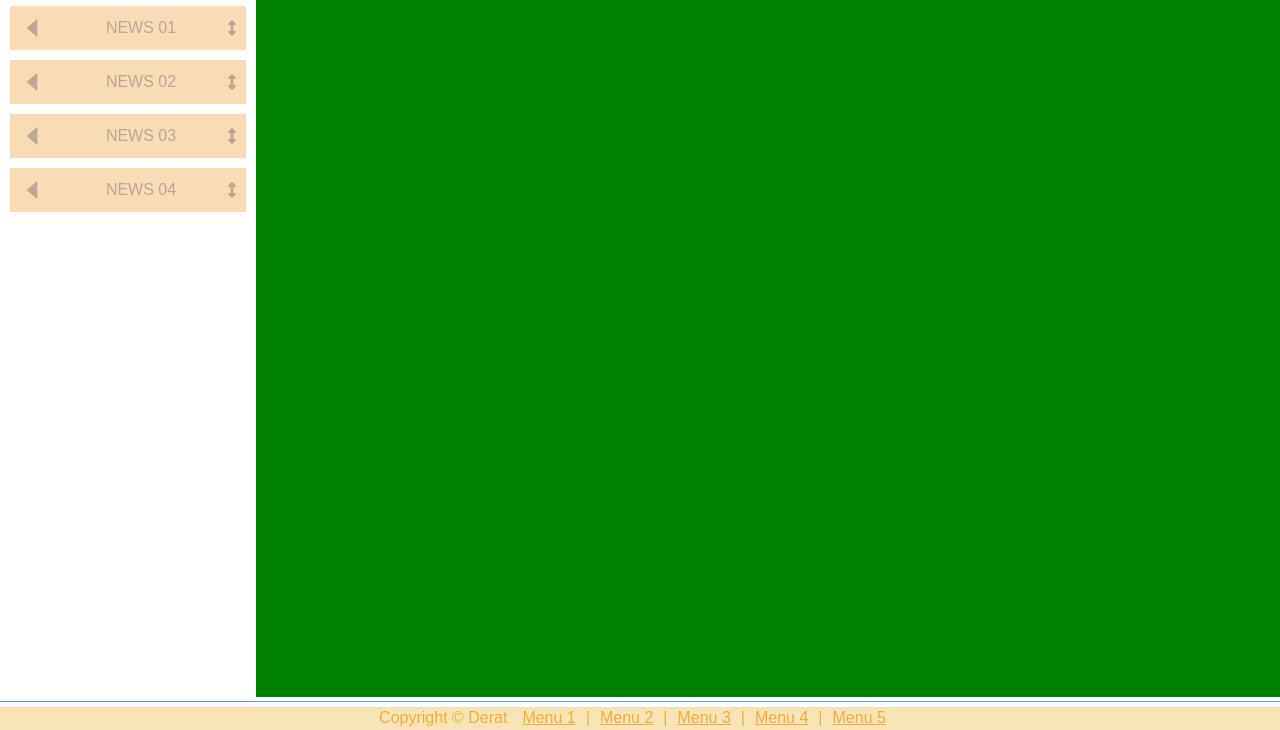
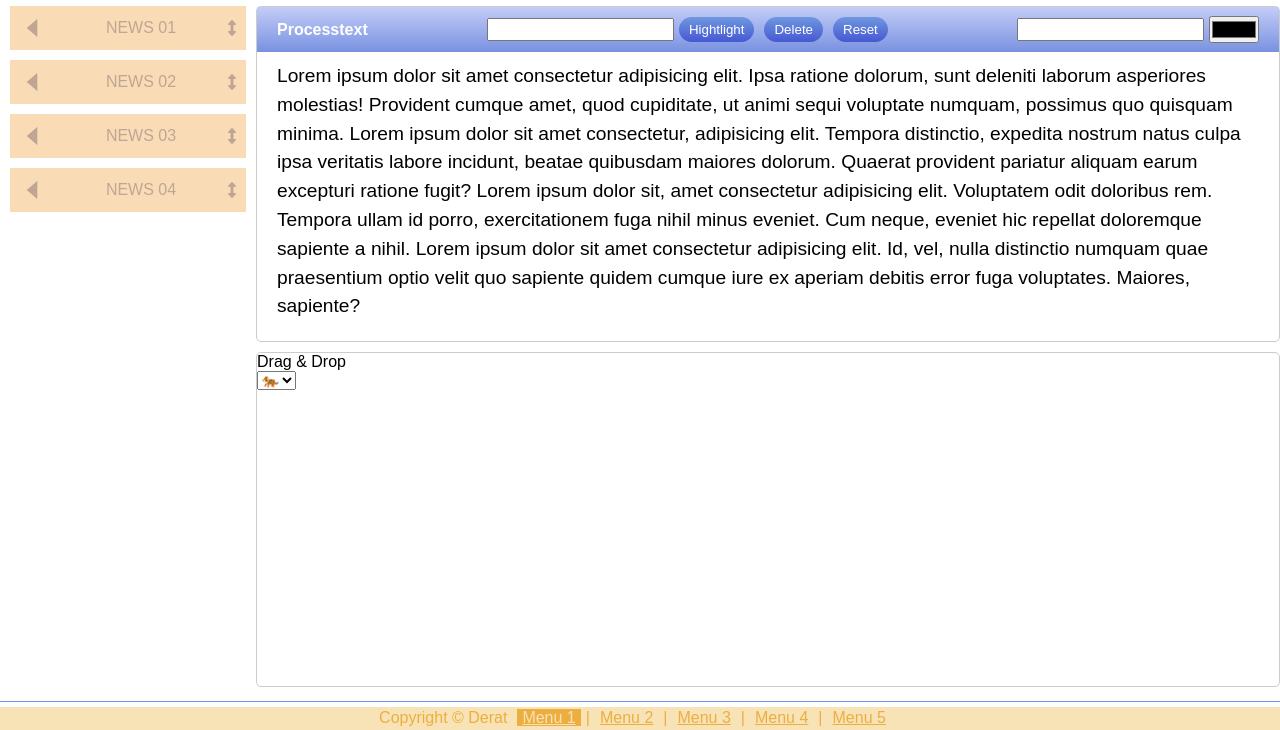
Before and after one commit to DeratSonder/IA01, a plain HTML site: page index.html in a window 1280 px wide. Shown: the part 70-800 px from the top of the page. Drawn offline with nearby package versions, Linux system fonts and the light colour scheme.

Commit message:
Design Process Text

```diff
--- a/index.html
+++ b/index.html
@@ -22,8 +22,8 @@
                 Bài tập 1 - 22120410
             </div>
 
-            <div class="nav">
-                <div class="nav-item"><a href="#menu1">Menu 1</a></div>
+            <div class="nav" id="nav-header">
+                <div class="nav-item"><a class="active" href="#menu1">Menu 1</a></div>
                 <div class="nav-item"><a href="#menu2">Menu 2</a></div>
                 <div class="nav-item"><a href="#menu3">Menu 3</a></div>
                 <div class="nav-item"><a href="#menu4">Menu 4</a></div>
@@ -106,6 +106,69 @@
         </div>
         <div class="main">
 
+            <div class="edit-text">
+                <div class="edit-text-header">
+
+                    <div class="edit-text-title">
+                        Processtext
+                    </div>
+
+                    <div class="edit-text-process">
+                        <input type="text" />
+                        <button>Hightlight</button>
+                        <button>Delete</button>
+                        <button>Reset</button>
+                    </div>
+
+                    <div class="edit-text-review">
+                        <input type="text" />
+                        <input type="color" />
+                    </div>
+                </div>
+                <div class="edit-text-content">
+                    Lorem ipsum dolor sit amet consectetur adipisicing elit. Ipsa ratione dolorum, sunt deleniti laborum
+                    asperiores molestias! Provident cumque amet, quod cupiditate, ut animi sequi voluptate numquam,
+                    possimus quo quisquam minima. Lorem ipsum dolor sit amet consectetur, adipisicing elit. Tempora
+                    distinctio, expedita nostrum natus culpa ipsa veritatis labore incidunt, beatae quibusdam maiores
+                    dolorum. Quaerat provident pariatur aliquam earum excepturi ratione fugit? Lorem ipsum dolor sit,
+                    amet consectetur adipisicing elit. Voluptatem odit doloribus rem. Tempora ullam id porro,
+                    exercitationem fuga nihil minus eveniet. Cum neque, eveniet hic repellat doloremque sapiente a
+                    nihil. Lorem ipsum dolor sit amet consectetur adipisicing elit. Id, vel, nulla distinctio numquam
+                    quae praesentium optio velit quo sapiente quidem cumque iure ex aperiam debitis error fuga
+                    voluptates. Maiores, sapiente?
+                </div>
+            </div>
+
+            <div class="choose-image">
+                <div class="choose-image-header">
+                    <div>
+                        <div class="choose-image-header">
+                               Drag & Drop
+                        </div>
+                        <div class="choose-image-process">
+                            <select name="animals" id="speed">
+                              <option>🐁</option>
+                              <option>🐃</option>
+                              <option selected="selected">🐅</option>
+                              <option>🐈</option>
+                              <option>🐉</option>
+                              <option>🐍</option>
+                              <option>🐎</option>
+                              <option>🐐</option>
+                              <option>🐒</option>
+                              <option>🐓</option>
+                              <option>🐕</option>
+                              <option>🐖</option>
+                            </select>
+
+                        </div>
+                    </div>
+                </div>
+                <div class="choose-image-content">
+
+                </div>
+            </div>
+            <div class=""></div>
         </div>
         <div class="footer">
             <div class="line"></div>
@@ -114,8 +177,8 @@
                 <div class="footer-text">
                     Copyright © Derat</div>
 
-                <div class="footer-nav">
-                    <div class="footer-nav-item"><a href="#menu1">Menu 1</a></div>
+                <div class="footer-nav active" id="nav-footer">
+                    <div class="footer-nav-item"><a class="active" href="#menu1">Menu 1</a></div>
                     <div class="nav-devider">|</div>
                     <div class="footer-nav-item"><a href="#menu2">Menu 2</a></div>
                     <div class="nav-devider">|</div>
@@ -128,7 +191,6 @@
             </div>
         </div>
 
-
     </div>
 
     <script src="scripts.js"></script>
--- a/scripts.js
+++ b/scripts.js
@@ -20,6 +20,30 @@ for (var i = 0; i < icons.length; i++) {
     icons[i].addEventListener('click', toggleExpand);
 }
 
-$( function() {
-    $( ".side" ).sortable();
-  } );
+$(function () {
+    $(".side").sortable();
+});
+
+
+$(document).ready(function() {
+
+    function synchronizeNavigation(navClicked, navToSync, clickedElement) {
+        var target = $(clickedElement).attr('href');
+
+        $(navToSync + ' a').removeClass('active');
+        $(navToSync + ' a[href="' + target + '"]').addClass('active');
+        $(navClicked + ' a').removeClass('active');
+
+        $(clickedElement).addClass('active');
+    }
+
+    $('#nav-header a').on('click', function(event) {
+        event.preventDefault();
+        synchronizeNavigation('#nav-header', '#nav-footer', this);
+    });
+
+    $('#nav-footer a').on('click', function(event) {
+        event.preventDefault();
+        synchronizeNavigation('#nav-footer', '#nav-header', this);
+    });
+});
--- a/styles.css
+++ b/styles.css
@@ -8,7 +8,6 @@ body {
     justify-content: center;
     align-items: center;
     height: 100vh;
-
     font-family: Arial, sans-serif;
 }
 
@@ -77,17 +76,13 @@ body {
     color: yellow;
 }
 
+.nav-item a.active {
+    color: yellow;
+}
 
 .side {
     grid-row: 2;
     grid-column: 1;
-}
-
-.main {
-    background-color: green;
-    grid-row: 2;
-    grid-column: 2;
-
 }
 
 .footer {
@@ -143,6 +138,11 @@ body {
     color: #f8e3b6;
 }
 
+.footer-nav-item a.active {
+    background-color: #edae40;
+    color: #f8e3b6;
+}
+
 .nav-devider {
     color: #edae40;
     padding: 0 5px;
@@ -193,13 +193,86 @@ body {
     cursor: pointer;
 }
 
-/* .ui-sortable-placeholder {
-    border: 2px dashed #ccc;
-    visibility: visible !important;
-    background: #efefef;
-    height: 50px;
-} */
 
-/* .expanded .icon {
-    transform: rotate(-90deg);
-} */
+
+/*---------------------------------------------------------------*/
+.main{
+    grid-row:2;
+    grid-column:2;
+    display: grid;
+    grid-template-columns: 1fr;
+    grid-template-rows: 1fr 1fr;
+    margin-top: 10px;
+    row-gap: 10px;
+}
+
+.edit-text{
+    grid-row: 1;
+    grid-column: 1;
+    border-radius: 5px;
+    border-radius: 5px;
+    border: 1px solid #ccc;
+}
+
+.edit-text-header{
+    display: flex;
+    padding: 5px 20px;
+    justify-content: space-between;
+    align-items: center;
+    align-content: center;
+    background: linear-gradient(to bottom, #c4ccf8, #7892e0);
+}
+
+.edit-text-title{
+    text-align: center;
+    font-size: 1rem;
+    font-weight: bold;
+    color: white;
+}
+
+.edit-text-process{
+    display: flex;
+    justify-content: space-around;
+    align-items: center;
+    align-content: center;
+    height: 100%;
+}
+
+.edit-text-process button{
+    padding: 5px 10px;
+    border-radius: 20px;
+    margin: 5px;
+    background: linear-gradient(to bottom,#6f98df, #4658d3);
+    color: white;
+    border: none;
+}
+
+.edit-text-process input{
+    padding: 2px 3px;
+}
+
+.edit-text-review{
+    display: flex;
+    justify-content: space-around;
+    align-items: center;
+    align-content: center;
+}
+
+.edit-text-review input[type ="text"]{
+    margin: 5px;
+    padding: 2px 3px;
+}
+
+.edit-text-content{
+    padding: 10px 20px;
+    font-size: 1.2rem;
+    line-height: 1.8rem;
+}
+
+
+.choose-image{
+    grid-column: 1;
+    grid-row: 2;
+    border-radius: 5px;
+    border: 1px solid #ccc;
+}
```
